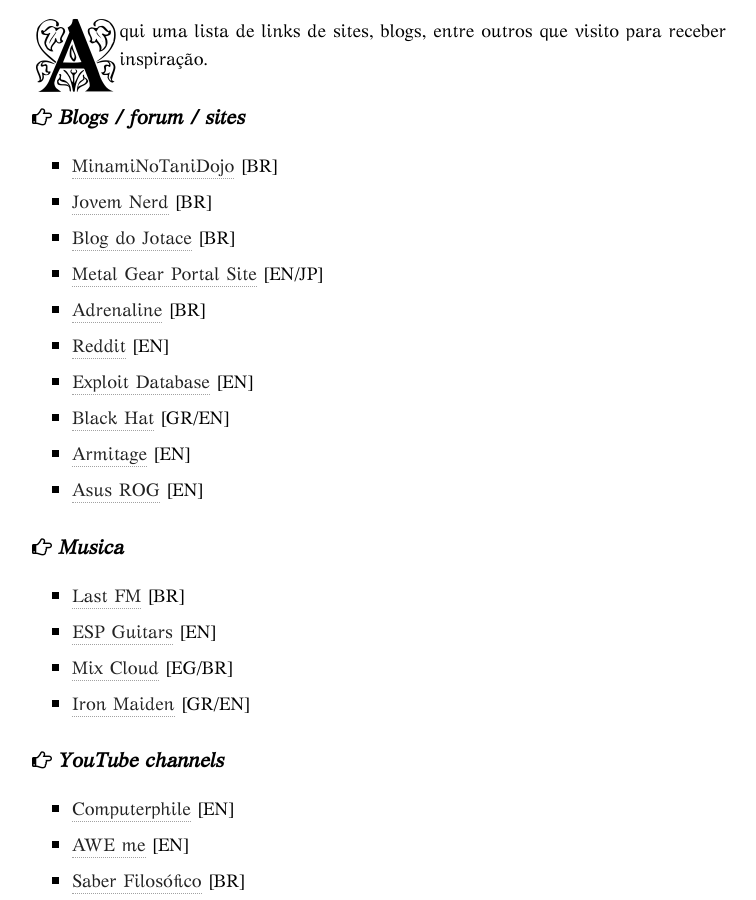
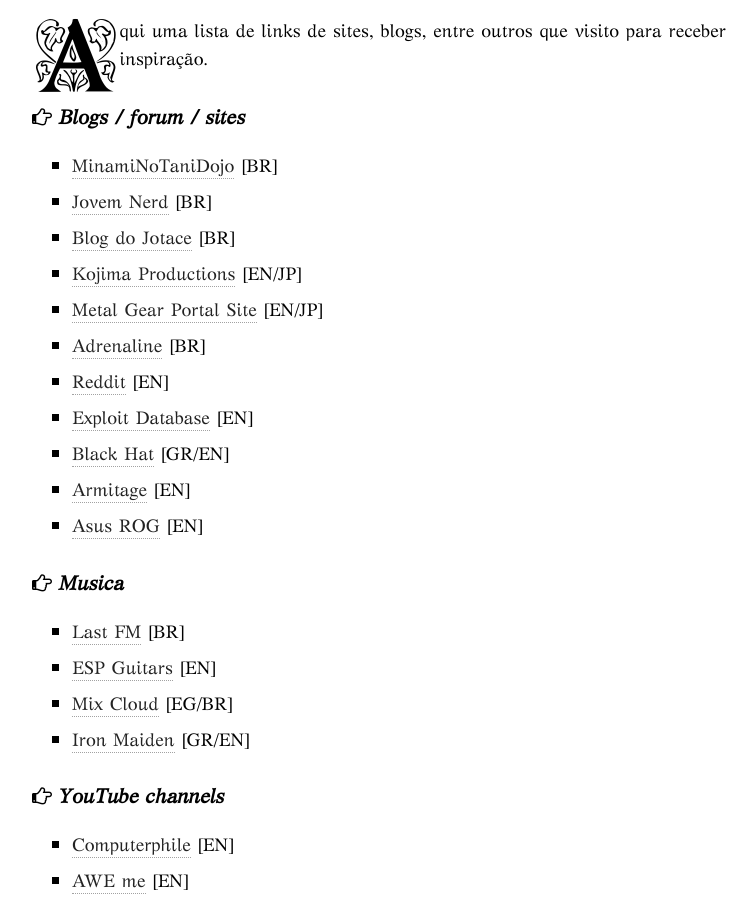
Before and after one commit to Agt-Morgu5/agt-morgu5.github.io, a Jekyll site: the page built from links/index.md, in a window 1280 px wide and 900 px high, scrolled down 505 px. Shown: the whole window, without its empty margins (254-1010 px from the left). Built offline with Jekyll 4.4.1, drawn with Linux system fonts in a browser that asks for light colours; nearby versions of some CDN libraries.

Commit message:
Kojima-master-puppets-yeahh

```diff
--- a/links/index.md
+++ b/links/index.md
@@ -17,6 +17,7 @@
 * [MinamiNoTaniDojo](https://www.facebook.com/MinamiNoTaniDojo/?pnref=story){:target="_blank"}  [BR]
 * [Jovem Nerd](https://jovemnerd.com.br/){:target="_blank"}  [BR]
 * [Blog do Jotace](http://bjc.uol.com.br/){:target="_blank"}  [BR]
+* [Kojima Productions](http://www.kojimaproductions.jp/en/){:target="_blank"}  [EN/JP]
 * [Metal Gear Portal Site](http://www.konami.jp/mgs_portal/jp/){:target="_blank"}  [EN/JP]
 * [Adrenaline](http://adrenaline.uol.com.br/){:target="_blank"}  [BR]
 * [Reddit](https://www.reddit.com/){:target="_blank"}  [EN]
```
